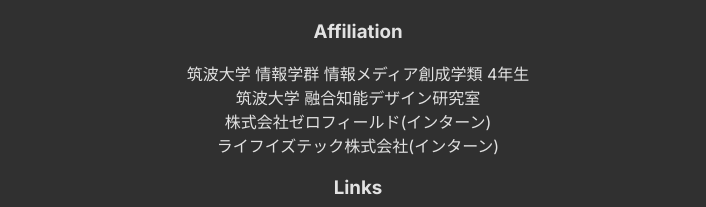
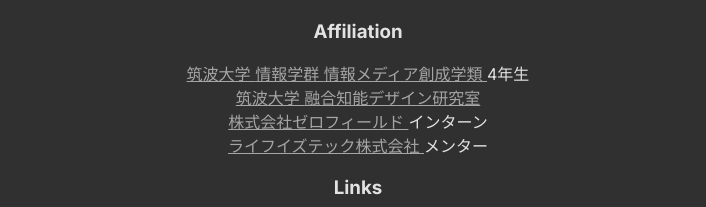
Before and after one commit to pictomo/pictomo.github.io, a Next.js app: page / in a window 1280 px wide. Shown: the part 327-534 px from the top of the page, without its empty margins (282-988 px from the left). Built offline with nearby package versions, Linux system fonts and the light colour scheme.

Commit message:
[add]affiliation link

```diff
--- a/app/page.tsx
+++ b/app/page.tsx
@@ -29,13 +29,21 @@ const Home = () => {
       <div>
         <h3>Affiliation</h3>
         <p>
-          筑波大学 情報学群 情報メディア創成学類 4年生
+          <Link href="https://www.tsukuba.ac.jp">筑波大学 </Link>
+          <Link href="https://inf.tsukuba.ac.jp">情報学群 </Link>
+          <Link href="https://www.mast.tsukuba.ac.jp">
+            情報メディア創成学類&nbsp;
+          </Link>
+          4年生
           <br />
-          筑波大学 融合知能デザイン研究室
+          <Link href="https://www.tsukuba.ac.jp">筑波大学 </Link>
+          <Link href="https://fusioncomplab.org">融合知能デザイン研究室</Link>
           <br />
-          株式会社ゼロフィールド(インターン)
+          <Link href="https://zerofield.biz">株式会社ゼロフィールド </Link>
+          インターン
           <br />
-          ライフイズテック株式会社(インターン)
+          <Link href="https://lifeistech.co.jp">ライフイズテック株式会社 </Link>
+          メンター
         </p>
       </div>
       <div>
```
